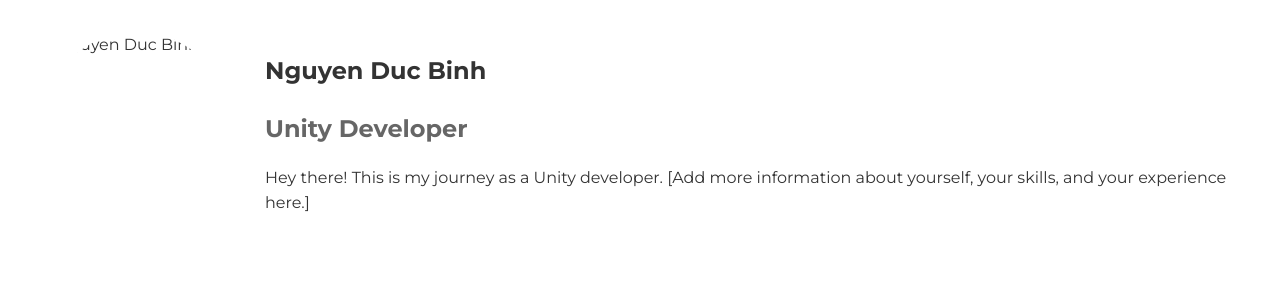
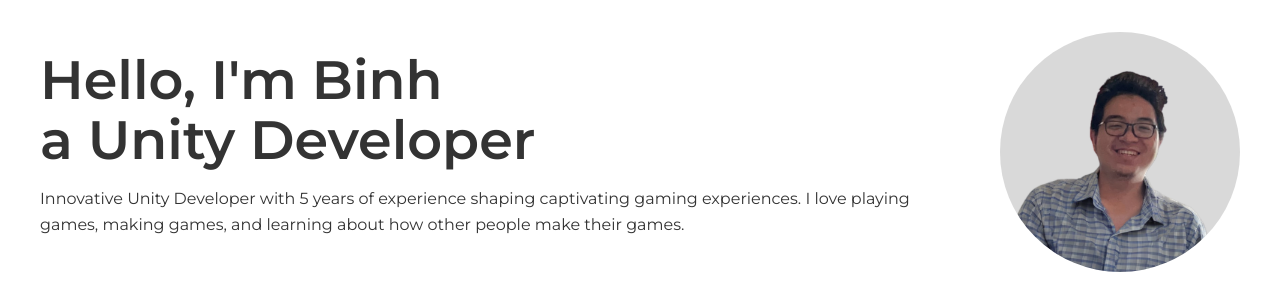
Before and after one commit to Phuong1908/Phuong1908.github.io, a plain HTML site: page binh/index.html in a window 1280 px wide. Shown: the top 293 px of the page. Drawn offline with Linux system fonts and the light colour scheme.

Commit message:
[c] Add avatar image and edit about me info

```diff
--- a/binh/index.html
+++ b/binh/index.html
@@ -14,20 +14,20 @@
     <main>
       <section id="about-me">
         <div class="about-content">
-          <img
-            src="path_to_your_photo.jpg"
-            alt="Nguyen Duc Binh"
-            class="profile-photo"
-          />
           <div class="about-text">
-            <h1>Nguyen Duc Binh</h1>
-            <h2>Unity Developer</h2>
+            <h1>Hello, I'm Binh</h1>
+            <h1>a Unity Developer</h1>
             <p>
-              Hey there! This is my journey as a Unity developer. [Add more
-              information about yourself, your skills, and your experience
-              here.]
+                Innovative Unity Developer with 5 years of experience shaping captivating gaming experiences. I love playing games, making games, and learning about how other people make their games.
+
             </p>
           </div>
+          <div class="profile-photo">
+            <img
+              src="assets/avatar.png"
+              alt="Nguyen Duc Binh"
+              class="profile-photo"
+            />
         </div>
       </section>
 
--- a/binh/styles.css
+++ b/binh/styles.css
@@ -30,14 +30,18 @@ main {
 }
 
 .profile-photo {
-  width: 200px;
-  height: 200px;
+  width: 240px;
+  height: 240px;
   border-radius: 50%;
   object-fit: cover;
+  flex-grow: 1;
 }
 
 .about-text h1 {
-  margin-bottom: 0.5rem;
+  font-size: 54px;
+  line-height: 60px;
+  font-weight: 600;
+  margin: 0;
 }
 
 .about-text h2 {
```
Also changed, not shown: binh/assets/avatar.png (added).
